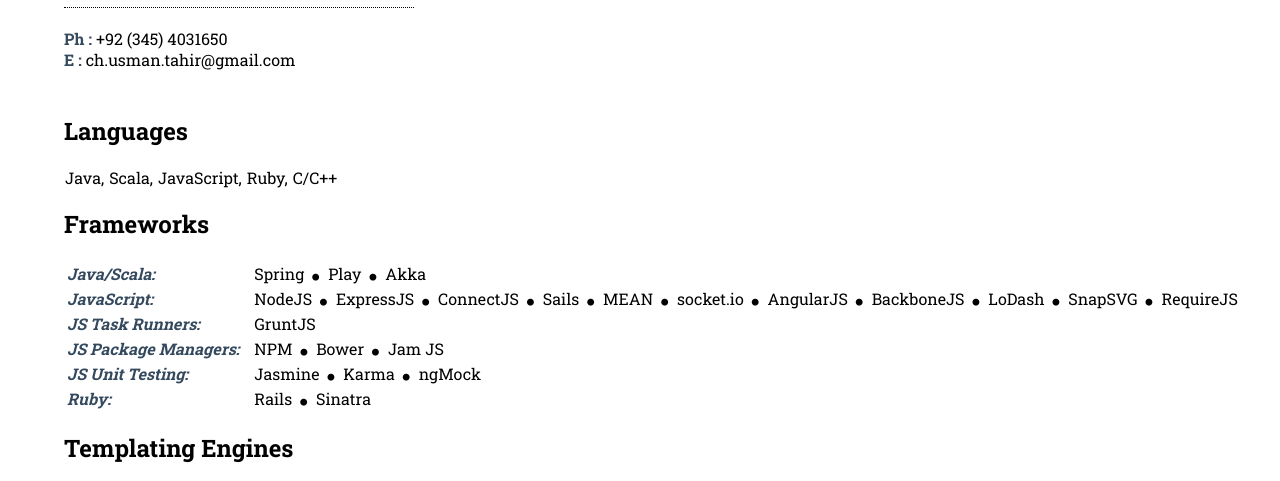
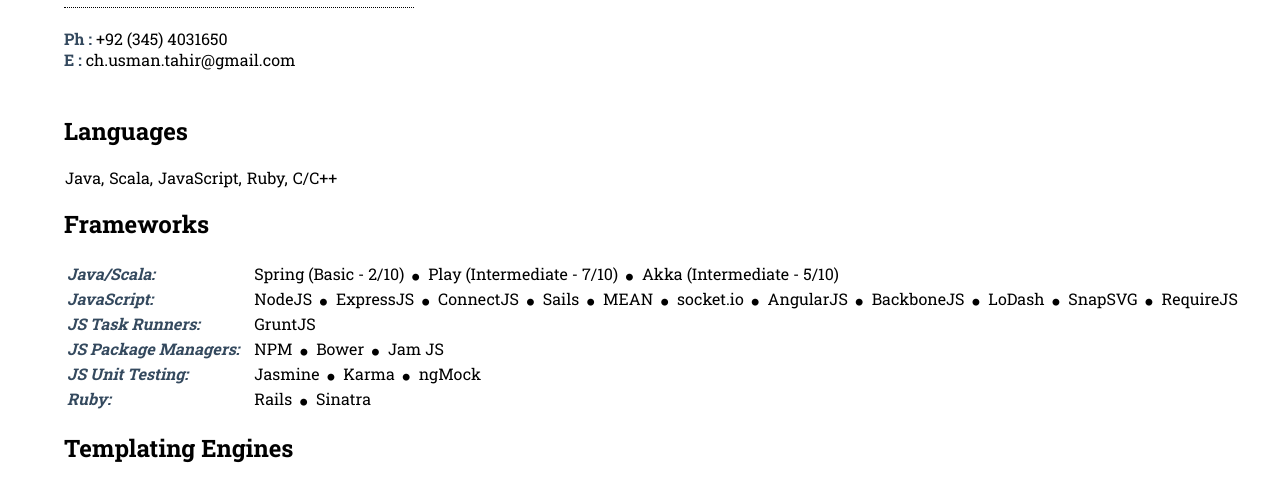
Before and after one commit to usmantahirr/usmantahirr.github.io, a plain HTML site: page index.html in a window 1280 px wide. Shown: the part 281-762 px from the top of the page. Drawn offline with Linux system fonts and the light colour scheme.

Commit message:
Frameworks ratings added:

```diff
--- a/index.html
+++ b/index.html
@@ -47,9 +47,9 @@
         <tr>
             <td><b>Java/Scala: </b></td>
             <td>
-                <a href="http://spring.io/" target="_blank"> Spring</a> <i class="fa fa-circle separator"></i>
-                <a href="https://www.playframework.com/http://akka.io/" target="_blank"> Play</a> <i class="fa fa-circle separator"></i>
-                <a href="http://akka.io/" target="_blank"> Akka</a>
+                <a href="http://spring.io/" target="_blank"> Spring (Basic - 2/10)</a> <i class="fa fa-circle separator"></i>
+                <a href="https://www.playframework.com/" target="_blank"> Play (Intermediate - 7/10)</a> <i class="fa fa-circle separator"></i>
+                <a href="http://akka.io/" target="_blank"> Akka (Intermediate - 5/10)</a>
             </td>
         </tr>
         <!-- JAVASCRIPT -->
```
